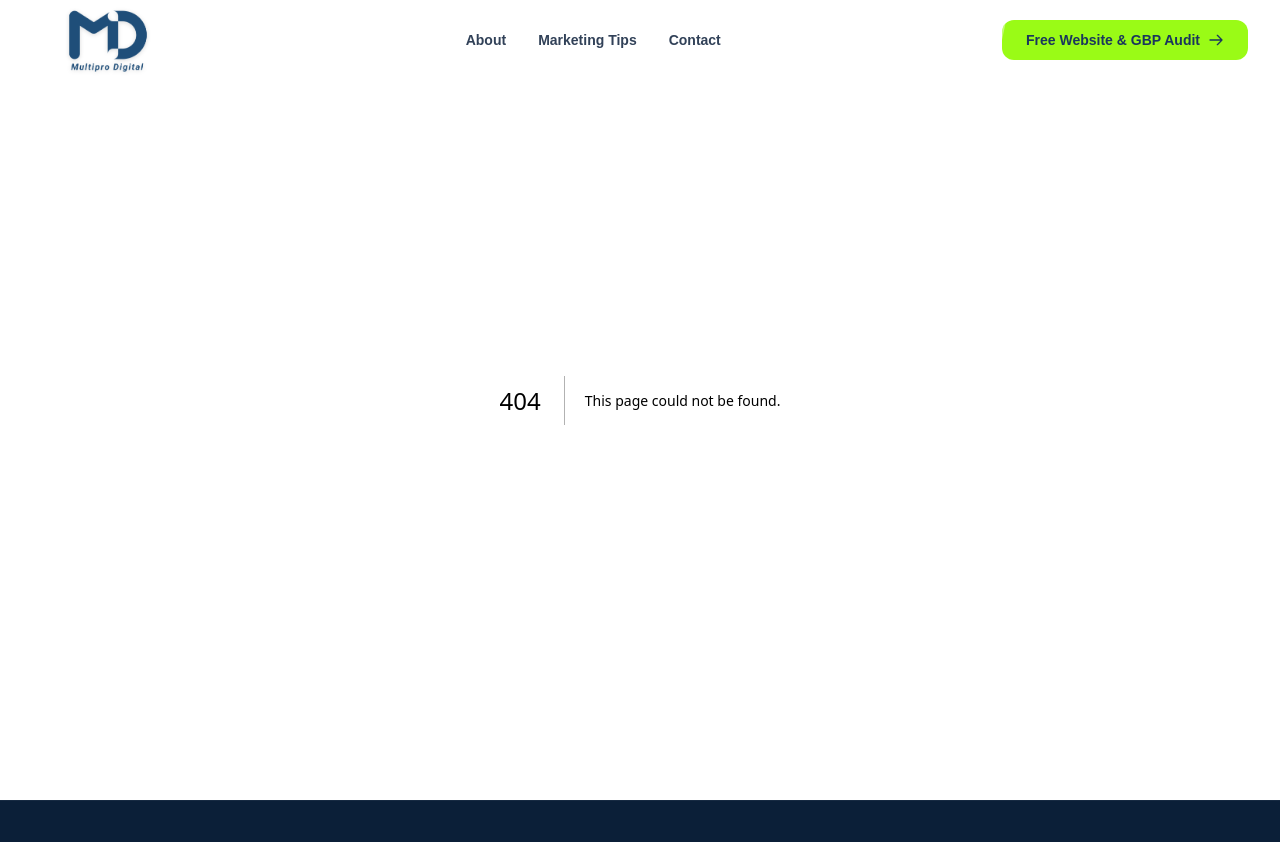
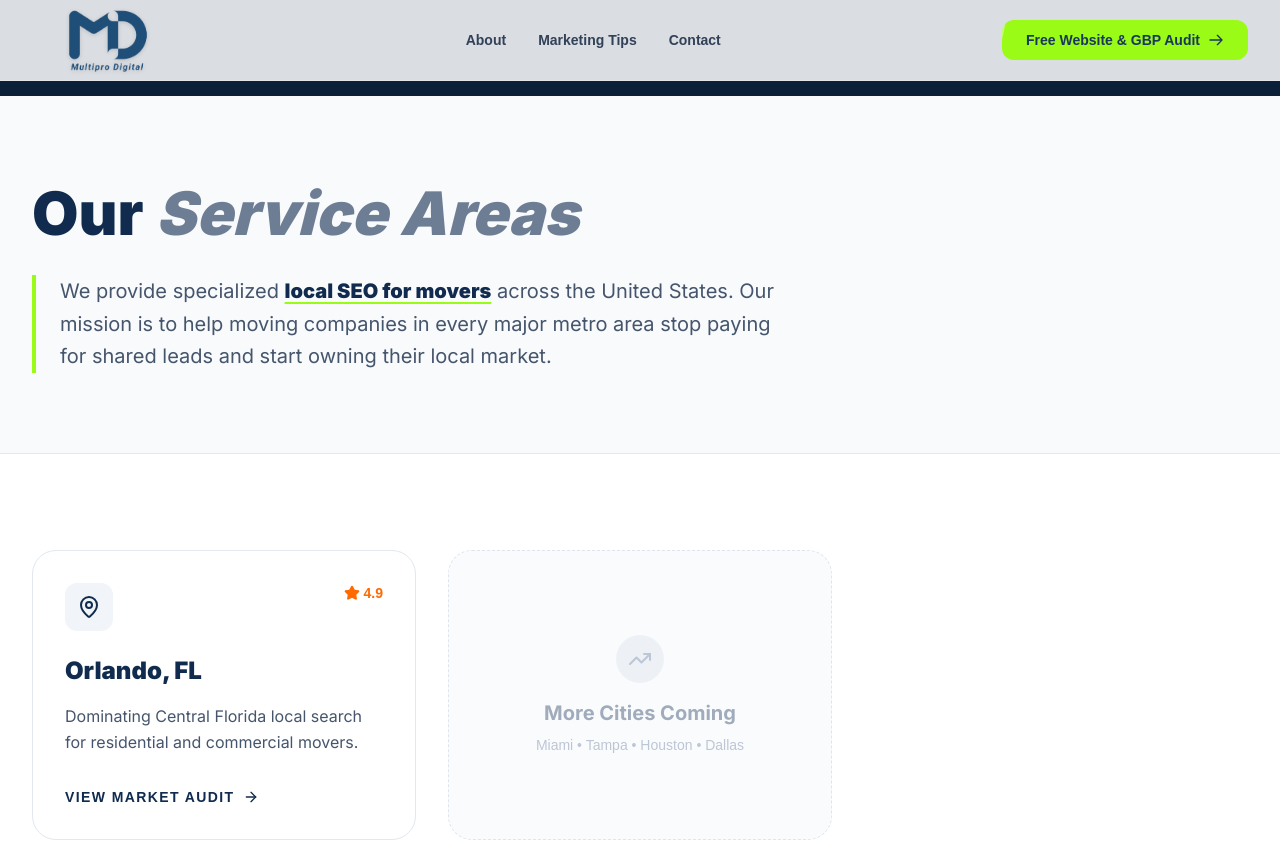
Before and after one commit to mahabubkabir40-ai/multipro-digital, a Next.js app: page /service-areas in a window 1280 px wide. Before the commit this address had no page. Shown: the top 842 px of the page. Built offline with nearby package versions, Linux system fonts and the light colour scheme; a web font is replaced by a local one.

Commit message:
refactor: migrate /locations to /service-areas for better GBP alignment and movers marketing SEO

```diff
--- a/src/app/locations/orlando-movers-marketing/page.tsx
+++ b/src/app/service-areas/orlando-movers-marketing/page.tsx
@@ -16,7 +16,7 @@ const locationSchema = {
   "@type": "LocalBusiness",
   "name": "Multipro Digital - Orlando Movers Marketing",
   "image": "https://www.multiprodigital.com/blog-cover-movers.png",
-  "url": "https://www.multiprodigital.com/locations/orlando-movers-marketing",
+  "url": "https://www.multiprodigital.com/service-areas/orlando-movers-marketing",
   "telephone": "",
   "address": {
     "@type": "PostalAddress",
@@ -49,7 +49,7 @@ export default function OrlandoLocationPage() {
             <nav className="flex items-center gap-2 text-brand-lime/80 text-sm font-black uppercase tracking-widest mb-8">
               <Link href="/" className="hover:text-brand-lime">Home</Link>
               <ChevronRight className="w-4 h-4" />
-              <span className="text-white">Locations</span>
+              <Link href="/service-areas" className="text-white hover:text-brand-lime">Service Areas</Link>
               <ChevronRight className="w-4 h-4" />
               <span className="text-brand-lime">Orlando</span>
             </nav>
--- a/src/app/locations/page.tsx
+++ b/src/app/service-areas/page.tsx
@@ -18,7 +18,7 @@ const locationsHubSchema = {
     {
       "@type": "ListItem",
       "position": 1,
-      "url": "https://www.multiprodigital.com/locations/orlando-movers-marketing"
+      "url": "https://www.multiprodigital.com/service-areas/orlando-movers-marketing"
     }
   ]
 };
@@ -63,7 +63,8 @@ export default function LocationsPage() {
             {locations.map((loc, i) => (
               <Link
                 key={i}
-                href={`/locations/${loc.slug}`}
+                href={`/service-areas/${loc.slug}`}
+
                 className="group relative bg-white p-8 rounded-3xl border border-slate-200 hover:border-brand-lime transition-all duration-500 hover:shadow-2xl hover:shadow-brand-lime/10"
               >
                 <div className="flex justify-between items-start mb-6">
--- a/src/app/sitemap.ts
+++ b/src/app/sitemap.ts
@@ -13,9 +13,8 @@ export default function sitemap(): MetadataRoute.Sitemap {
     '/contact',
     '/privacy-policy',
     '/movers-marketing-tips',
-    '/locations',
+    '/service-areas',
   ].map((route) => ({
-
     url: `${baseUrl}${route}`,
     lastModified: new Date(),
     changeFrequency: 'monthly' as const,
@@ -42,7 +41,7 @@ export default function sitemap(): MetadataRoute.Sitemap {
   }
 
   // Dynamic location routes
-  const locationDir = path.join(process.cwd(), 'src/app/locations')
+  const locationDir = path.join(process.cwd(), 'src/app/service-areas')
   let locationRoutes: MetadataRoute.Sitemap = []
 
   try {
@@ -52,15 +51,16 @@ export default function sitemap(): MetadataRoute.Sitemap {
         .map(dirent => dirent.name)
 
       locationRoutes = folders.map((slug) => ({
-        url: `${baseUrl}/locations/${slug}`,
+        url: `${baseUrl}/service-areas/${slug}`,
         lastModified: new Date(),
         changeFrequency: 'weekly' as const,
         priority: 0.9,
       }))
     }
   } catch (error) {
-    console.error('Error reading location directory for sitemap:', error)
+    console.error('Error reading service-areas directory for sitemap:', error)
   }
+
 
   return [...routes, ...blogRoutes, ...locationRoutes]
 
--- a/src/components/Footer.tsx
+++ b/src/components/Footer.tsx
@@ -26,7 +26,8 @@ export default function Footer() {
             <h4 className="text-white font-serif font-bold text-lg mb-6">Company</h4>
             <ul className="space-y-4">
               <li><Link href="/about" className="text-blue-200/60 hover:text-brand-lime transition-colors text-sm font-sans">About Us</Link></li>
-              <li><Link href="/locations" className="text-blue-200/60 hover:text-brand-lime transition-colors text-sm font-sans">Service Areas</Link></li>
+              <li><Link href="/service-areas" className="text-blue-200/60 hover:text-brand-lime transition-colors text-sm font-sans">Service Areas</Link></li>
+
               <li><Link href="/movers-marketing-tips" className="text-blue-200/60 hover:text-brand-lime transition-colors text-sm font-sans">Marketing Tips</Link></li>
               <li><Link href="/contact" className="text-blue-200/60 hover:text-brand-lime transition-colors text-sm font-sans">Contact</Link></li>
             </ul>
```
